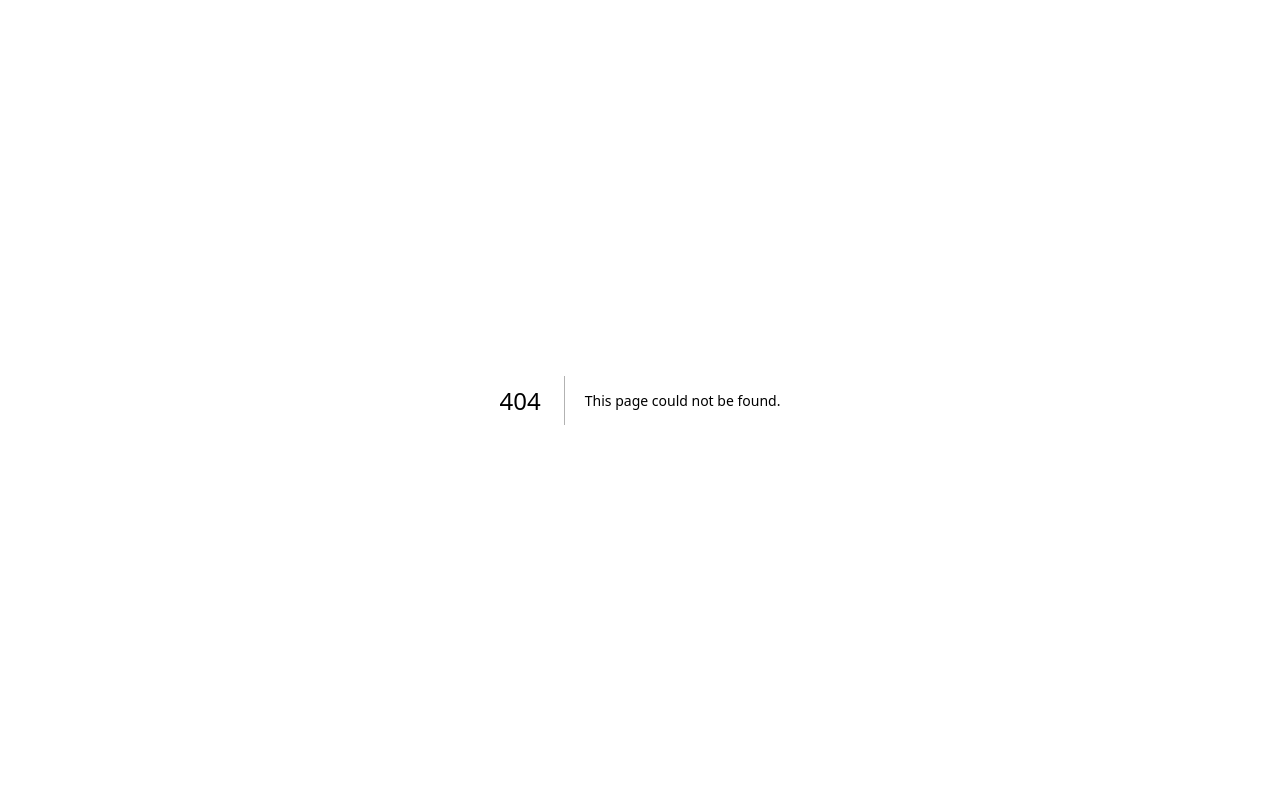
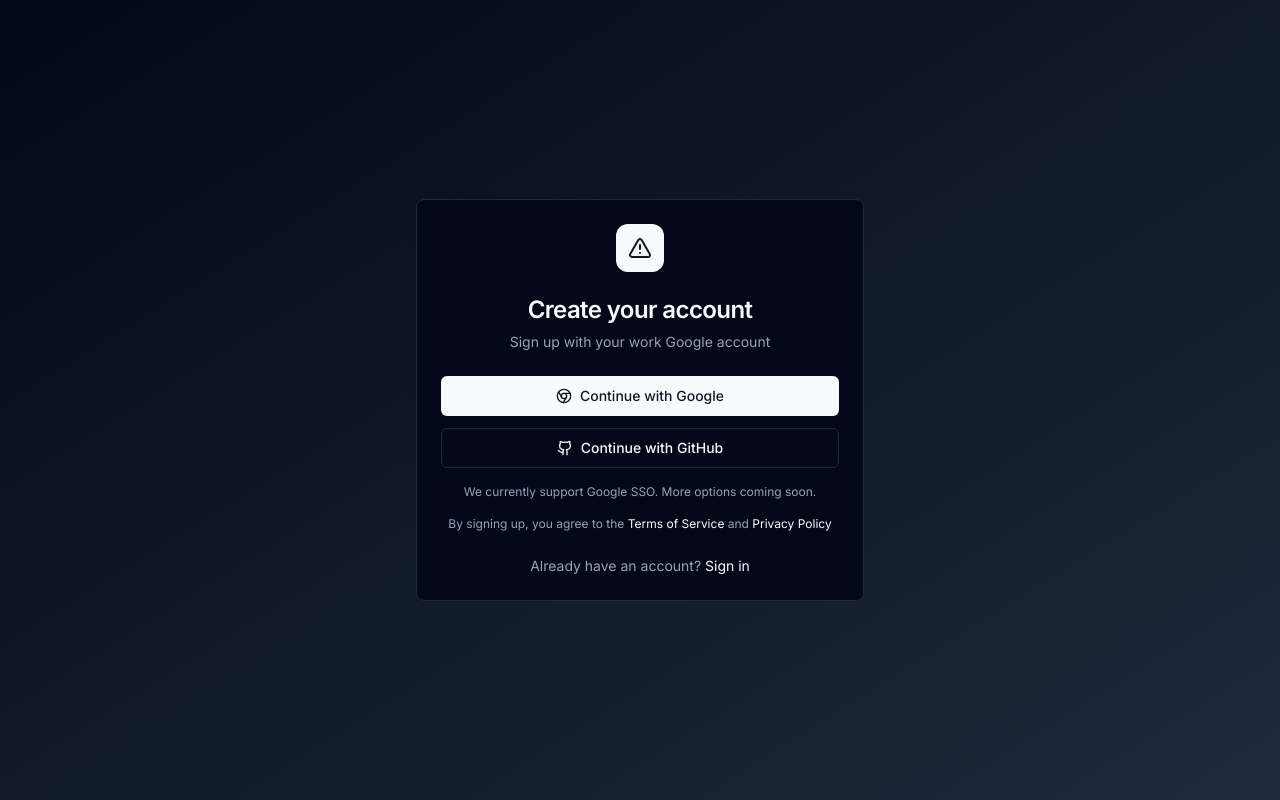
Before and after one commit to jianxux/incident-copilot, a Next.js app in the folder frontend/: page /signup in a window 1280 px wide. Before the commit this address had no page. Built offline with nearby package versions, Linux system fonts and the light colour scheme.

Commit message:
feat(auth): signup page (SSO-first) + template link polish\n\n(type-check skipped: frontend/node_modules not present)

```diff
--- /dev/null
+++ b/frontend/src/app/(auth)/signup/page.tsx
@@ -0,0 +1,68 @@
+'use client';
+
+import Link from 'next/link';
+import { Card, CardContent, CardDescription, CardFooter, CardHeader, CardTitle } from '@/components/ui/card';
+import { Button } from '@/components/ui/button';
+import { AlertTriangle, Chrome, Github } from 'lucide-react';
+import { toast } from 'sonner';
+
+export default function SignupPage() {
+  const handleGoogleClick = () => {
+    toast.info('Google sign-up is not wired yet.');
+  };
+
+  const handleGithubClick = () => {
+    toast.info('GitHub sign-up is coming soon.');
+  };
+
+  return (
+    <div className="min-h-screen flex items-center justify-center bg-gradient-to-br from-background to-muted p-4">
+      <Card className="w-full max-w-md">
+        <CardHeader className="text-center">
+          <div className="flex justify-center mb-4">
+            <div className="flex h-12 w-12 items-center justify-center rounded-xl bg-primary">
+              <AlertTriangle className="h-6 w-6 text-primary-foreground" />
+            </div>
+          </div>
+          <CardTitle className="text-2xl">Create your account</CardTitle>
+          <CardDescription>Sign up with your work Google account</CardDescription>
+        </CardHeader>
+        <CardContent className="space-y-4">
+          <div className="space-y-3">
+            <Button className="w-full" onClick={handleGoogleClick}>
+              <Chrome className="mr-2 h-4 w-4" />
+              Continue with Google
+            </Button>
+            <Button variant="outline" className="w-full" onClick={handleGithubClick}>
+              <Github className="mr-2 h-4 w-4" />
+              Continue with GitHub
+            </Button>
+          </div>
+
+          <p className="text-center text-xs text-muted-foreground">
+            We currently support Google SSO. More options coming soon.
+          </p>
+
+          <p className="text-center text-xs text-muted-foreground mt-4">
+            By signing up, you agree to the{' '}
+            <Link href="/terms" className="text-primary hover:underline">
+              Terms of Service
+            </Link>{' '}
+            and{' '}
+            <Link href="/privacy" className="text-primary hover:underline">
+              Privacy Policy
+            </Link>
+          </p>
+        </CardContent>
+        <CardFooter className="justify-center">
+          <p className="text-sm text-muted-foreground">
+            Already have an account?{' '}
+            <Link href="/login" className="text-primary hover:underline">
+              Sign in
+            </Link>
+          </p>
+        </CardFooter>
+      </Card>
+    </div>
+  );
+}
```
Also changed, not shown: 2 other files (tests, documents, lock files or other folders).
